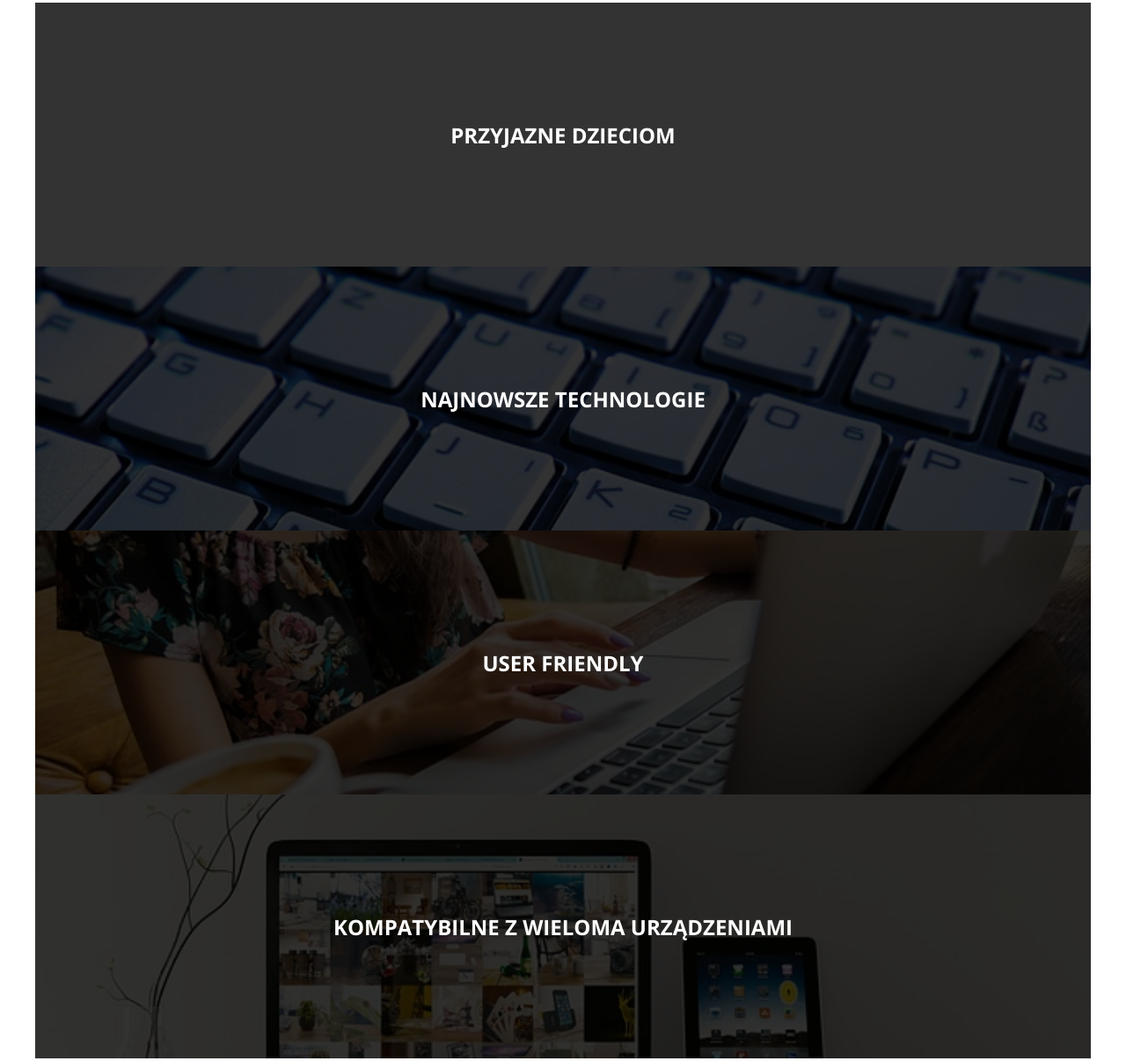
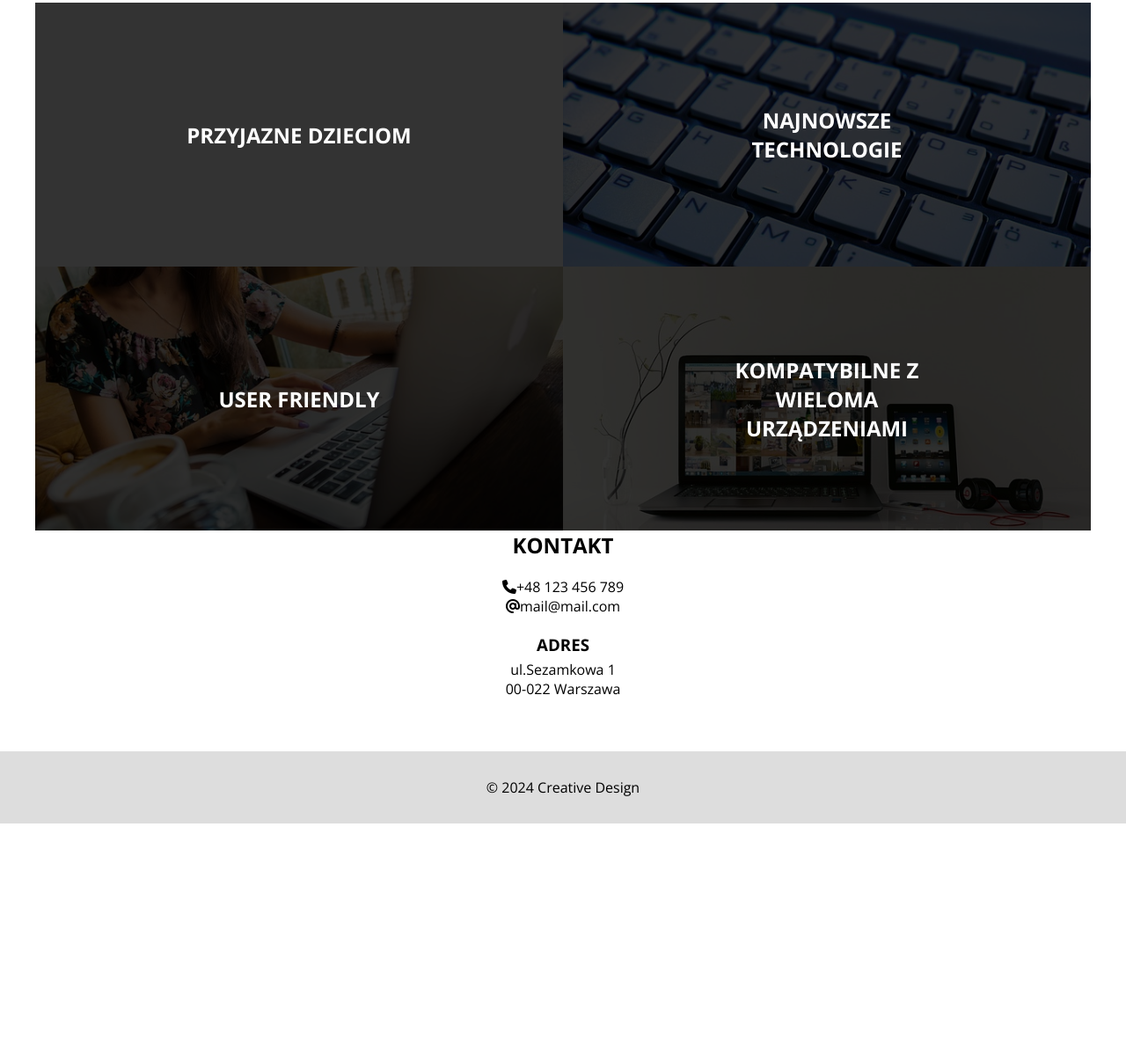
Before and after one commit to Szczebiot/Projekt-1, a plain HTML site: page 1 Strona Responsywna/index.html in a window 1280 px wide. Shown: the part 709-1915 px from the top of the page at 88% size. After the commit the page ends 1645 px from the top, so only its background shows below. Drawn offline with nearby package versions, Linux system fonts and the light colour scheme.

Commit message:
Strona responsywna-main+footer

```diff
--- a/1 Strona Responsywna/css/style.css
+++ b/1 Strona Responsywna/css/style.css
@@ -119,6 +119,25 @@ main {
 .fourth-product {
 	background-image: url("../img/equipment.jpg");
 }
+
+/*kontakt*/
+
+.contact {
+	text-align: center;
+}
+.contact h3 {
+	margin: 20px 0 5px;
+	text-transform: uppercase;
+}
+
+/*footer*/
+
+footer {
+	padding: 30px 10px;
+	text-align: center;
+	background-color: #ddd;
+
+}
 @media (min-width: 768px) {
 	.burger-icon {
 		display: none;
@@ -152,7 +171,17 @@ main {
 	}
 
 	.product h3 {
-	font-size: 24px;
+		font-size: 24px;
+	}
+}
+
+@media (min-width: 992px) {
+	.products-box {
+		font-size: 0;
+	}
+	.product {
+		display: inline-block;
+		width: 50%;
 	}
 }
 @media (min-width: 1200px) {
@@ -160,6 +189,6 @@ main {
 		font-size: 42px;
 	}
 	.hero-text p {
-		font-size: 21px;
+		font-size: 20px;
 	}
 }
--- a/1 Strona Responsywna/index.html
+++ b/1 Strona Responsywna/index.html
@@ -53,40 +53,48 @@
 
 			<section class="products wrapper">
 				<h2 class="section-title">produkty</h2>
+
+				<div class="products-box">
 					<div class="product first-product">
 						<div class="hero-bg"></div>
 						<div class="hero-text">
 							<h3>przyjazne dzieciom</h3>
-
 						</div>
 					</div>
-			</section>
-			<section class="products wrapper">
 					<div class="product second-product">
 						<div class="hero-bg"></div>
 						<div class="hero-text">
 							<h3>najnowsze technologie</h3>
-
 						</div>
 					</div>
-			</section>
-			<section class="products wrapper">
 					<div class="product third-product">
 						<div class="hero-bg"></div>
 						<div class="hero-text">
 							<h3>user friendly</h3>
-
-			</section>
-			<section class="products wrapper">
+						</div>
+					</div>
 					<div class="product fourth-product">
 						<div class="hero-bg"></div>
 						<div class="hero-text">
 							<h3>kompatybilne z wieloma urządzeniami</h3>
-
+						</div>
 					</div>
 				</div>
 			</section>
+
+			<section class="contact wrapper">
+				<h2 class="section-title">kontakt</h2>
+
+				<p><i class="fas fa-phone"></i>+48 123 456 789</p>
+				<p><i class="fas fa-at"></i>mail@mail.com</p>
+
+				<h3>Adres</h3>
+				<p>ul.Sezamkowa 1</p>
+				<p>00-022 Warszawa</p>
+			</section>
 		</main>
-		<footer></footer>
+		<footer>
+		<p>&copy; 2024 Creative Design</p>
+		</footer>
 	</body>
 </html>
```
Lines whose indentation alone changed are shown as unchanged.
